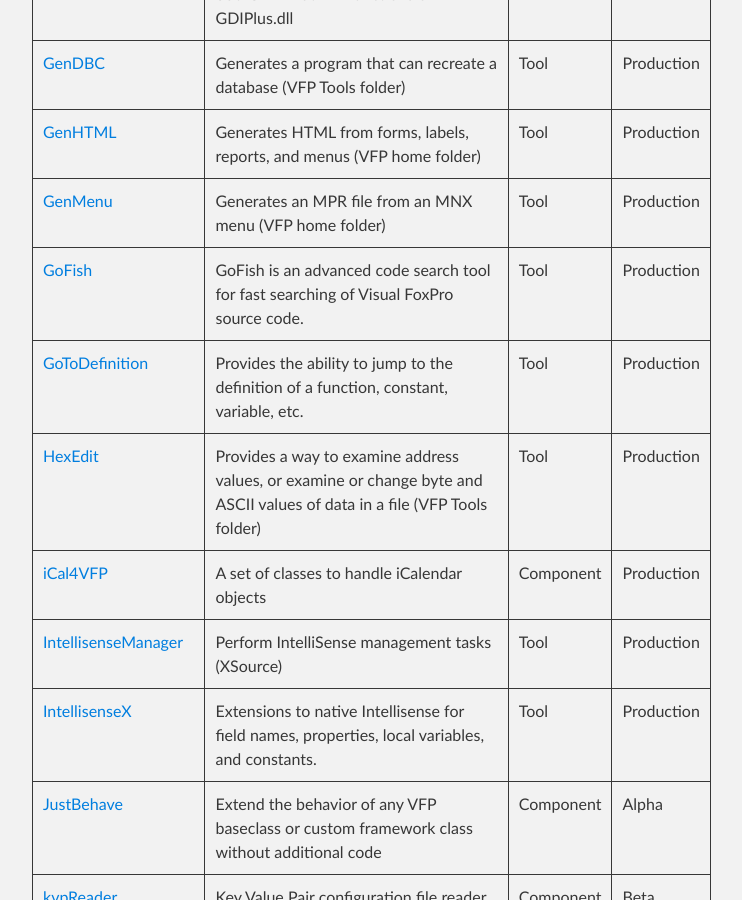
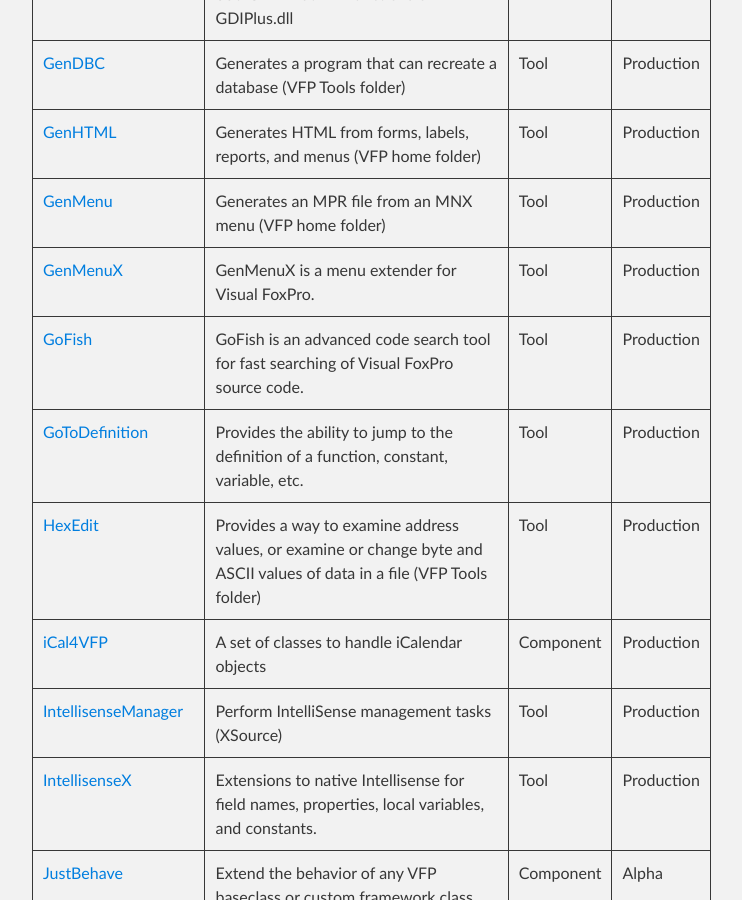
Before and after one commit to VFPX/VFPX.github.io, a Jekyll site: the page built from projects.md, in a window 1280 px wide and 900 px high, scrolled down 5175 px. Shown: the whole window, without its empty margins (288-1030 px from the left). Built offline with Jekyll 4.4.1, drawn with Linux system fonts in a browser that asks for light colours; our own code applies the rules of GitHub Pages for plain Markdown files.

Commit message:
Added GenMenuX

```diff
--- a/_data/projects.json
+++ b/_data/projects.json
@@ -444,6 +444,13 @@
     "project": "GenMenu",
     "url": "https://github.com/VFPX/GenMenu",
     "description": "Generates an MPR file from an MNX menu (VFP home folder)",
+    "state": "Production",
+    "category": "Tool"
+  },
+  {
+    "project": "GenMenuX",
+    "url": "https://github.com/akselsoft/genmenux",
+    "description": "GenMenuX is a menu extender for Visual FoxPro.",
     "state": "Production",
     "category": "Tool"
   },
```
